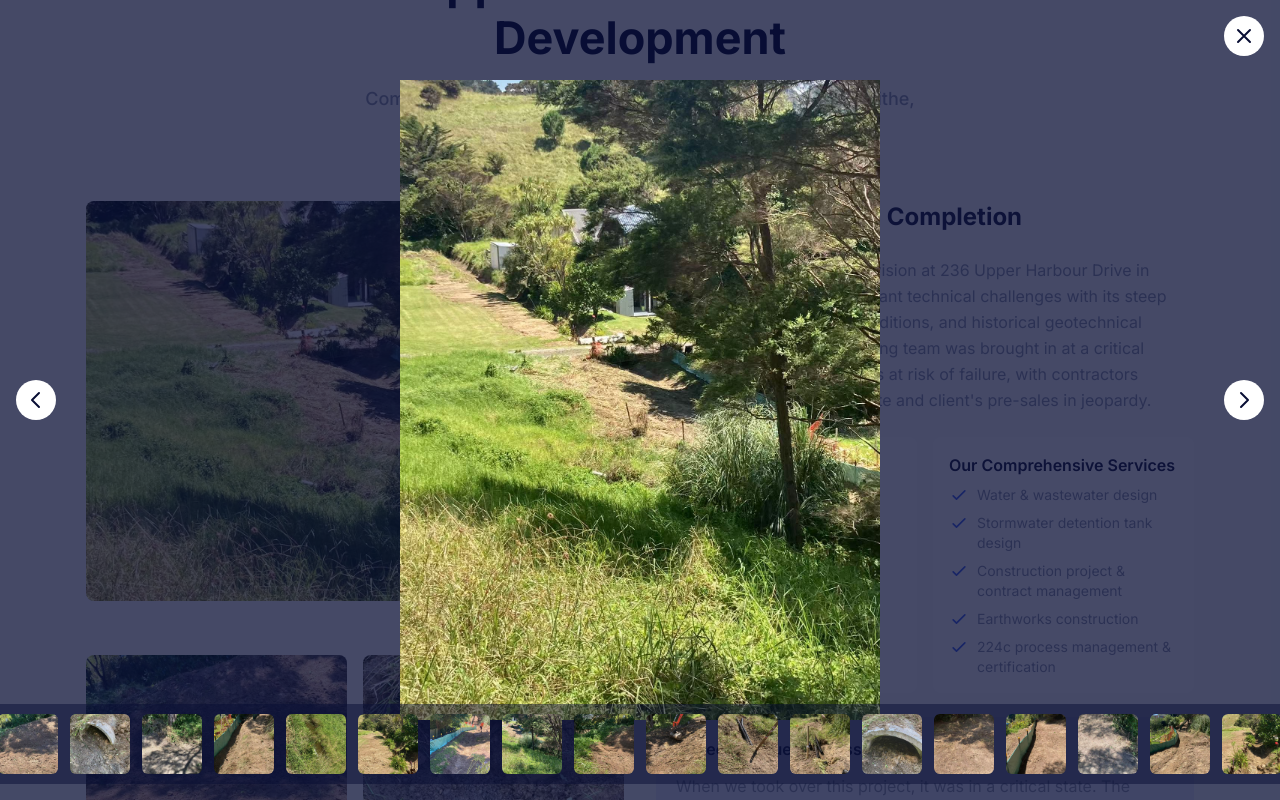
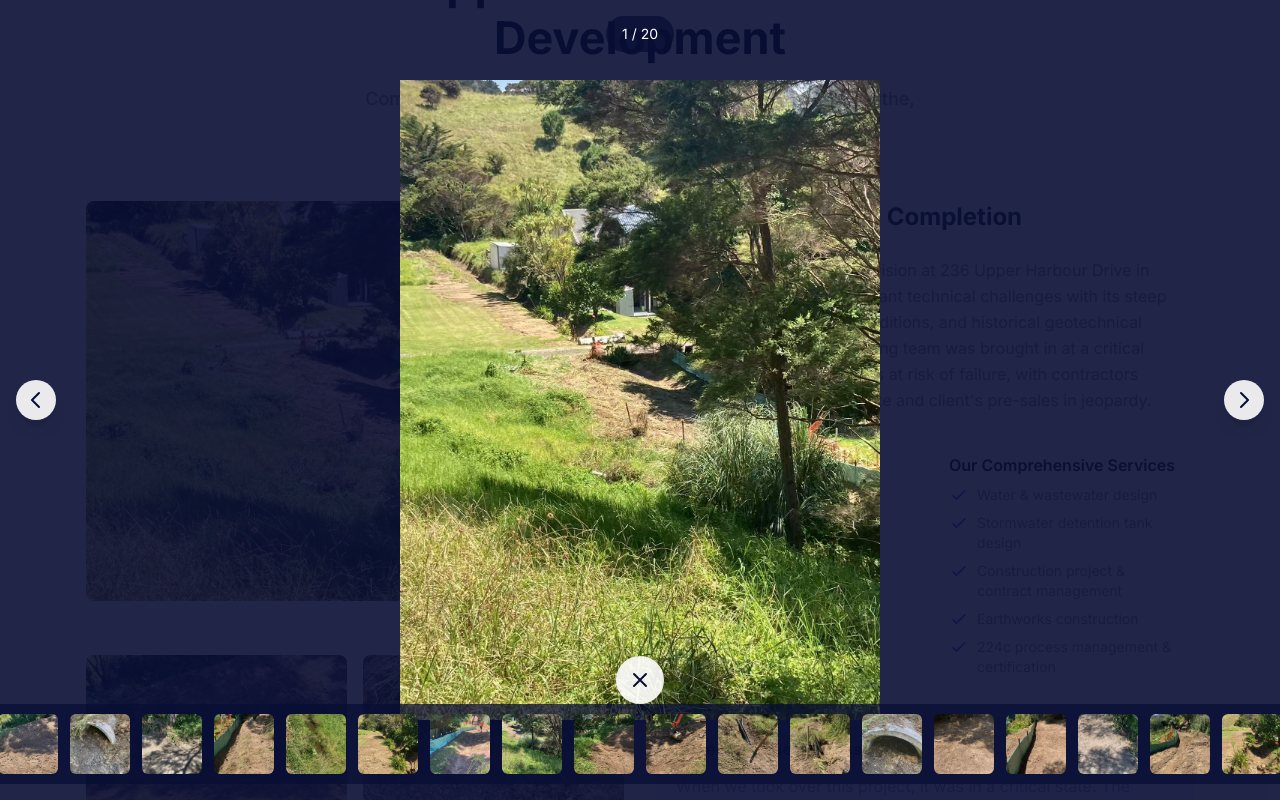
Before and after one commit to lin72h/shs-website, a Next.js app: page /civil-work in a window 1280 px wide. Both pictures are taken after a click on the element 355 px from the left and 5683 px from the top of the page. Shown: the part 5283-6083 px from the top of the page. Built offline with nearby package versions, Linux system fonts and the light colour scheme.

Commit message:
add a circle exit button

```diff
--- a/src/components/ImageGallery.tsx
+++ b/src/components/ImageGallery.tsx
@@ -35,24 +35,27 @@ export default function ImageGallery({ images, isOpen, onClose, initialImageInde
     return () => window.removeEventListener('keydown', handleKeyDown);
   }, [isOpen, images.length, onClose]);
 
+  // Handle click outside to close gallery
+  const handleBackdropClick = (e: React.MouseEvent<HTMLDivElement>) => {
+    if (e.target === e.currentTarget) {
+      onClose();
+    }
+  };
+
   if (!isOpen) return null;
 
   return (
-    <div className="fixed inset-0 z-50 flex items-center justify-center bg-black bg-opacity-75 p-4">
-      {/* Close button */}
-      <button
-        onClick={onClose}
-        className="absolute right-4 top-4 z-50 rounded-full bg-white p-2 text-black hover:bg-gray-200"
-      >
-        <svg className="h-6 w-6" fill="none" viewBox="0 0 24 24" stroke="currentColor">
-          <path strokeLinecap="round" strokeLinejoin="round" strokeWidth={2} d="M6 18L18 6M6 6l12 12" />
-        </svg>
-      </button>
-
+    <div
+      className="fixed inset-0 z-50 flex items-center justify-center bg-black/90"
+      onClick={handleBackdropClick}
+    >
       {/* Navigation buttons */}
       <button
-        onClick={() => setCurrentImageIndex((prev) => (prev > 0 ? prev - 1 : images.length - 1))}
-        className="absolute left-4 z-50 rounded-full bg-white p-2 text-black hover:bg-gray-200"
+        onClick={(e) => {
+          e.stopPropagation();
+          setCurrentImageIndex((prev) => (prev > 0 ? prev - 1 : images.length - 1));
+        }}
+        className="absolute left-4 top-1/2 z-50 -translate-y-1/2 rounded-full bg-white/90 p-2 text-black shadow-lg hover:bg-white"
       >
         <svg className="h-6 w-6" fill="none" viewBox="0 0 24 24" stroke="currentColor">
           <path strokeLinecap="round" strokeLinejoin="round" strokeWidth={2} d="M15 19l-7-7 7-7" />
@@ -60,8 +63,11 @@ export default function ImageGallery({ images, isOpen, onClose, initialImageInde
       </button>
 
       <button
-        onClick={() => setCurrentImageIndex((prev) => (prev < images.length - 1 ? prev + 1 : 0))}
-        className="absolute right-4 z-50 rounded-full bg-white p-2 text-black hover:bg-gray-200"
+        onClick={(e) => {
+          e.stopPropagation();
+          setCurrentImageIndex((prev) => (prev < images.length - 1 ? prev + 1 : 0));
+        }}
+        className="absolute right-4 top-1/2 z-50 -translate-y-1/2 rounded-full bg-white/90 p-2 text-black shadow-lg hover:bg-white"
       >
         <svg className="h-6 w-6" fill="none" viewBox="0 0 24 24" stroke="currentColor">
           <path strokeLinecap="round" strokeLinejoin="round" strokeWidth={2} d="M9 5l7 7-7 7" />
@@ -69,7 +75,10 @@ export default function ImageGallery({ images, isOpen, onClose, initialImageInde
       </button>
 
       {/* Main image */}
-      <div className="relative h-full w-full">
+      <div
+        className="relative h-full w-full"
+        onClick={(e) => e.stopPropagation()}
+      >
         <div className="absolute left-1/2 top-1/2 h-[80vh] w-[80vw] -translate-x-1/2 -translate-y-1/2">
           <Image
             src={images[currentImageIndex].src}
@@ -81,8 +90,27 @@ export default function ImageGallery({ images, isOpen, onClose, initialImageInde
         </div>
       </div>
 
+      {/* Image counter */}
+      <div className="absolute left-1/2 top-4 z-50 -translate-x-1/2 rounded-full bg-black/75 px-4 py-2 text-sm text-white">
+        {currentImageIndex + 1} / {images.length}
+      </div>
+
+      {/* Close button - circular cross */}
+      <button
+        onClick={onClose}
+        className="absolute bottom-24 left-1/2 z-50 -translate-x-1/2 flex h-12 w-12 items-center justify-center rounded-full bg-white/90 text-black shadow-lg transition-all hover:bg-white"
+        aria-label="Close gallery"
+      >
+        <svg className="h-6 w-6" fill="none" viewBox="0 0 24 24" stroke="currentColor">
+          <path strokeLinecap="round" strokeLinejoin="round" strokeWidth={2} d="M6 18L18 6M6 6l12 12" />
+        </svg>
+      </button>
+
       {/* Thumbnail strip */}
-      <div className="absolute bottom-4 left-1/2 flex -translate-x-1/2 space-x-2 overflow-x-auto bg-black bg-opacity-50 p-2">
+      <div
+        className="absolute bottom-4 left-1/2 flex -translate-x-1/2 space-x-2 overflow-x-auto rounded-lg bg-black/75 p-2"
+        onClick={(e) => e.stopPropagation()}
+      >
         {images.map((image, index) => (
           <button
             key={image.src}
```
